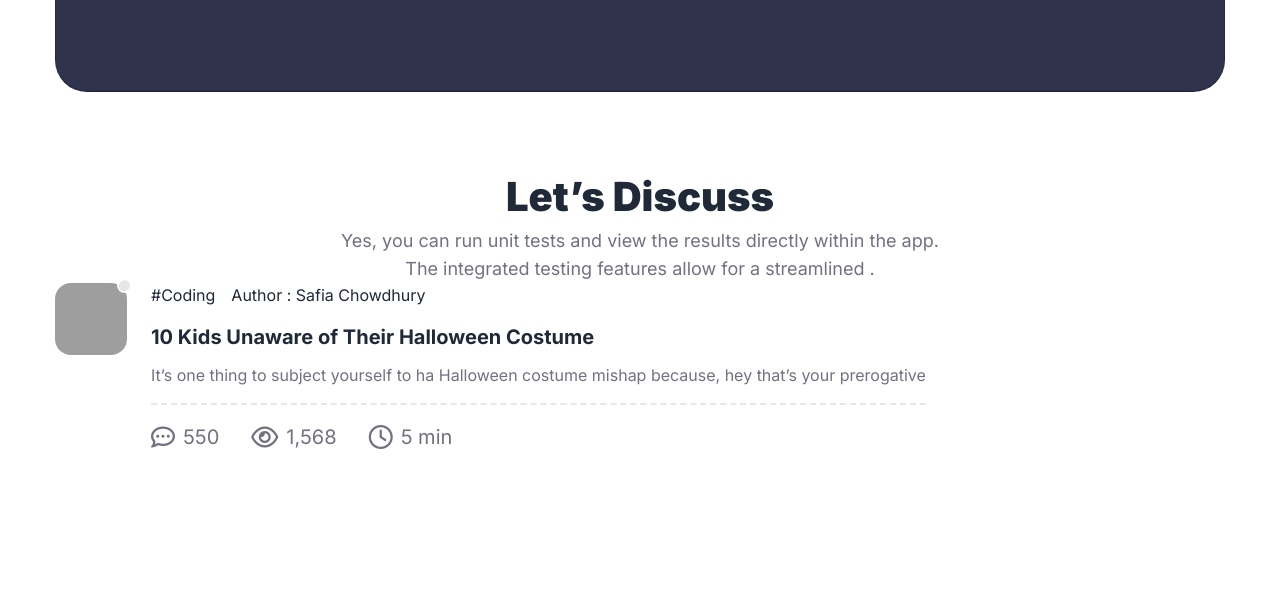
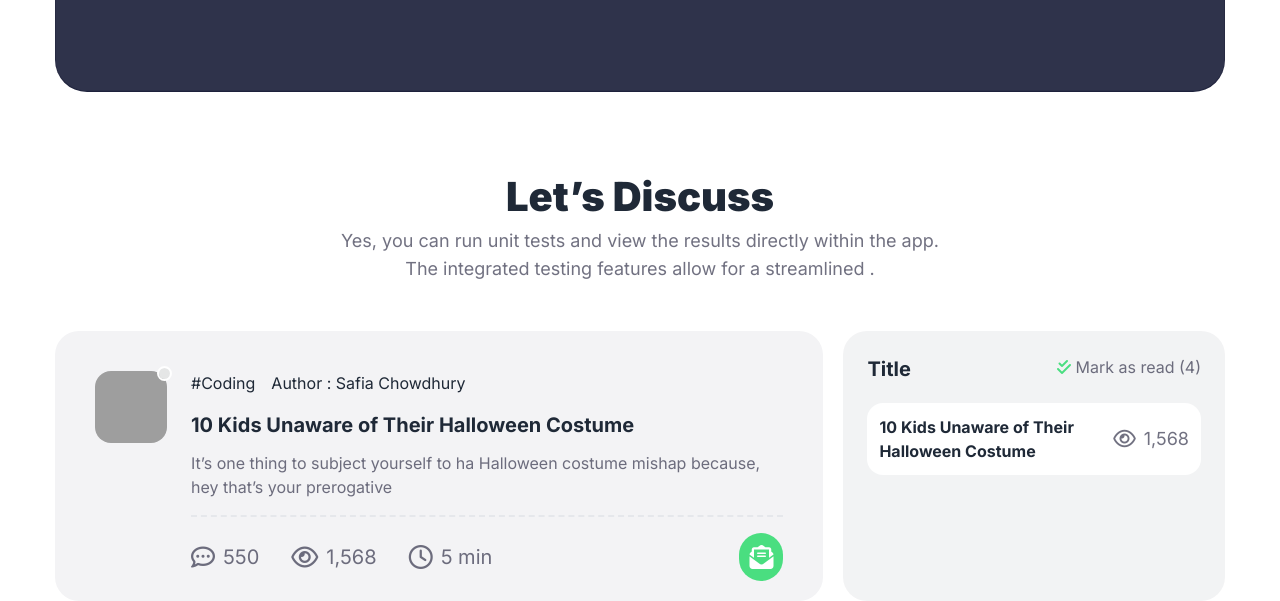
Before and after one commit to codewithToufikul/Forum-Nexus, a plain HTML site: page index.html in a window 1280 px wide. Shown: the part 558-1159 px from the top of the page. Before the commit the page ends 1011 px from the top, so only its background shows below. Drawn offline with nearby package versions, Linux system fonts and the light colour scheme; grey boxes are pictures that could not be loaded.

Commit message:
lets discuss section is ok

```diff
--- a/index.html
+++ b/index.html
@@ -91,13 +91,16 @@
     </header>
     <main class="max-w-[1170px] mx-auto mt-[75px]">
       <!-- Let’s Discuss Section -->
-      <div class="text-center">
+      <div class="text-center mb-12">
         <h1 class="text-[40px] font-black">Let’s Discuss</h1>
         <p class="text-lg font-normal text-[#12132D99]">Yes, you can run unit tests and view the results directly within the app. <br> The integrated testing features allow for a streamlined .</p>
       </div>
 
-      <div>
-        <div>
+      <!-- parent div -->
+      <div class="flex gap-5">
+        <!-- left side -->
+        <div class="bg-[#F3F3F5] p-10 rounded-3xl max-h-[270px]">
+
           <div class="flex gap-6">
             <div class="avatar offline w-[72px] h-[72px]">
               <div class="w-24 rounded-2xl">
@@ -113,6 +116,7 @@
                 <h1 class="text-xl font-bold">10 Kids Unaware of Their Halloween Costume</h1>
               <p class="text-base font-normal text-[#12132D99]">It’s one thing to subject yourself to ha Halloween costume mishap because, hey that’s your prerogative</p>
               </div>
+              <div class="flex justify-between">
                 <div class="flex gap-8">
                   <div class="flex items-center gap-2">
                     <i class="fa-regular fa-comment-dots text-2xl text-[#12132D99]"></i>
@@ -126,15 +130,30 @@
                     <i class="fa-regular fa-clock text-2xl text-[#12132D99]"></i>
                     <p class="text-xl text-[#12132D99]">5 min</p>
                   </div>
+                </div>
                 <div>
-
+                  <button class="bg-green-400 p-2 px-[10px] rounded-full"><a href="" class=""><i class="fa-solid fa-envelope-open-text text-2xl text-white"></i></i></a></button>
                 </div>
               </div>
             </div>
           </div>
         </div>
-        <div>
+        <!-- right side -->
+        <div class=" md:w-[470px] p-6 bg-[#12132D0D] rounded-3xl">
+          <div class="flex justify-between">
+            <h1 class="text-xl font-bold">Title</h1>
+            <p class="text-[#12132D99]"><i class="fa-solid fa-check-double text-green-400"></i>  Mark as read (<span>4</span>)</p>
+          </div>
+          <div class="mt-5 space-y-4">
+            <div class="flex bg-white p-3 rounded-2xl">
+              <h1 class="text-base font-bold">10 Kids Unaware of Their Halloween Costume</h1>
+              <div class="flex items-center gap-2">
+                <i class="fa-regular fa-eye text-xl text-[#12132D99]"></i>
+                <p class="text-lg text-[#12132D99]">1,568</p>
+              </div>
+            </div>
 
+          </div>
         </div>
       </div>
     </main>
```
Lines whose indentation alone changed are shown as unchanged.
